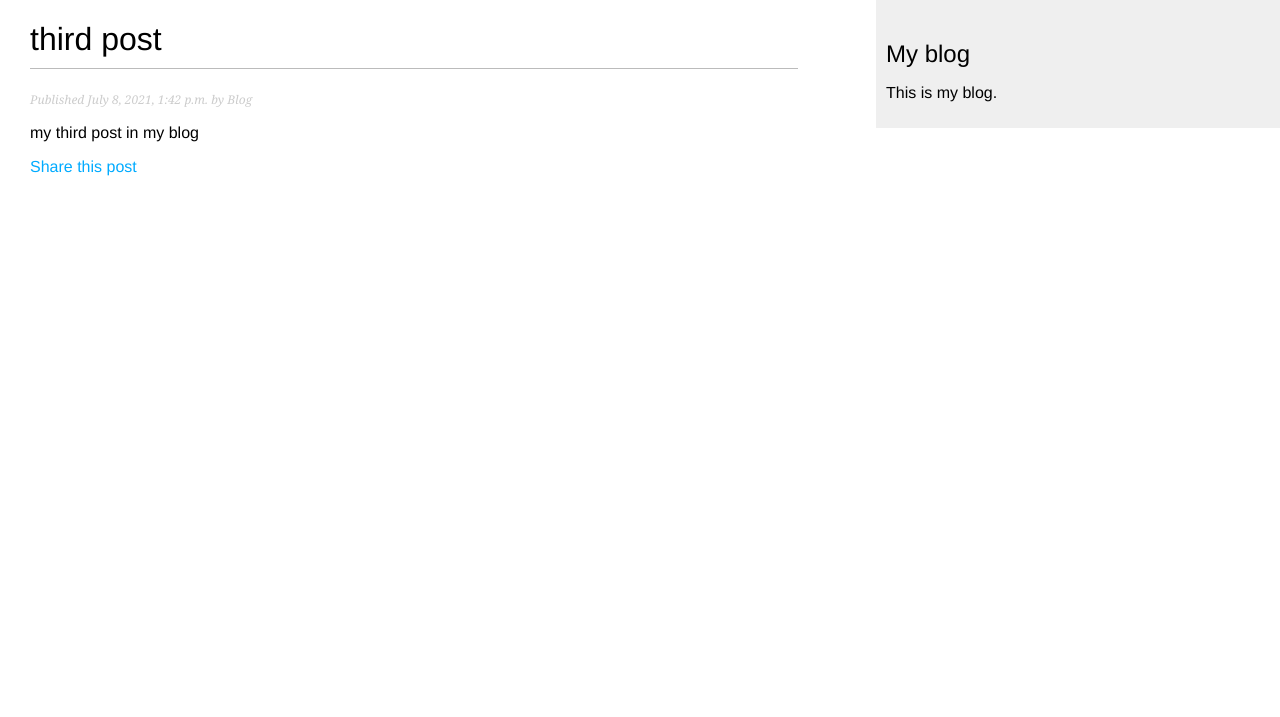
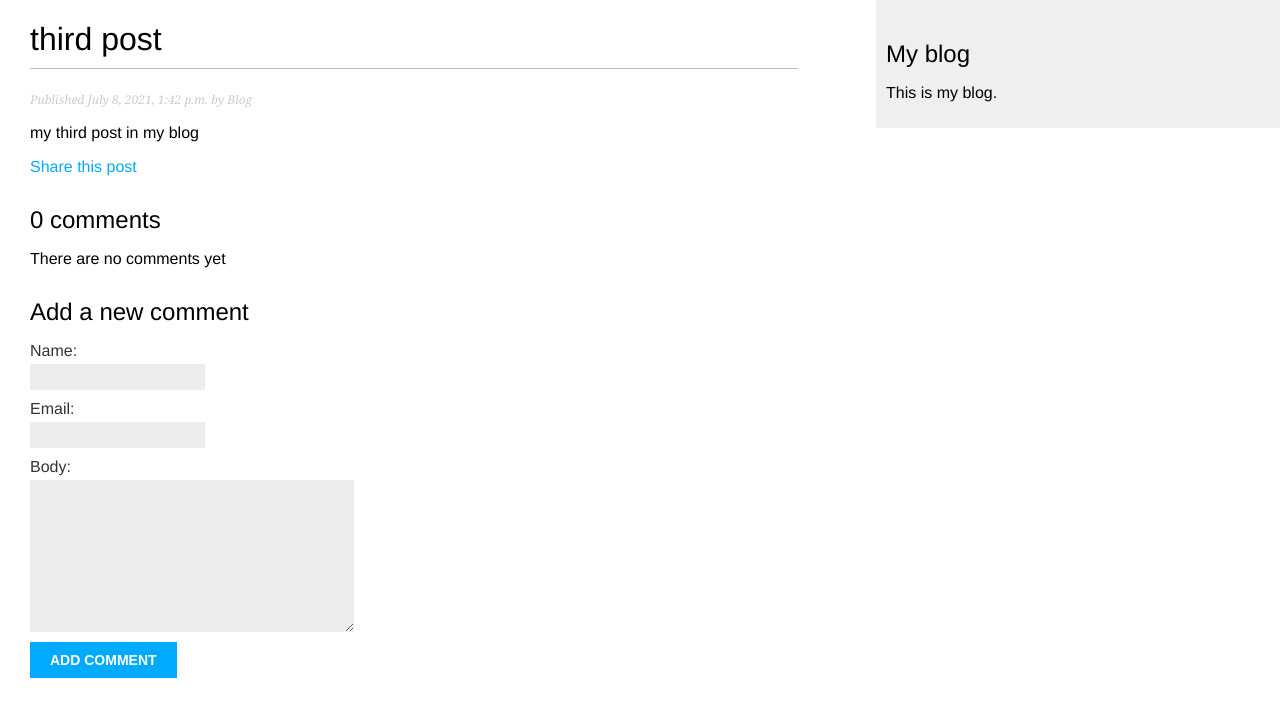
Before and after one commit to mosalman1379/BlogProject, a Django app: a page that uses blog/templates/blog/detail.html in a window 1280 px wide. Shown: the top 717 px of the page. Run offline with Django 3.2, Linux system fonts and the light colour scheme; data comes from the database, SQL or seed files in the repository; both versions use the stored data as it was after the commit.

Commit message:
adding comment feature for each post

```diff
--- a/BlogProject/settings.py
+++ b/BlogProject/settings.py
@@ -35,7 +35,7 @@ INSTALLED_APPS = [
     'django.contrib.messages',
     'django.contrib.staticfiles',
     'django.contrib.admin',
-    'blog.apps.BlogConfig'
+    'blog.apps.BlogConfig',
 ]
 
 MIDDLEWARE = [
--- a/blog/forms.py
+++ b/blog/forms.py
@@ -1,4 +1,6 @@
 from django import forms
+
+from blog.models import Comment
 
 
 class EmailPostForm(forms.Form):
@@ -6,4 +8,11 @@ class EmailPostForm(forms.Form):
     name = forms.CharField(max_length=25)
     email = forms.EmailField()
     to = forms.EmailField()
-    comment = forms.CharField(required=False,widget=forms.Textarea)
+    comment = forms.CharField(required=False, widget=forms.Textarea)
+
+
+class CommentForm(forms.ModelForm):
+    # create model form for comment model
+    class Meta:
+        model = Comment
+        fields = ('name', 'email', 'body')
--- a/blog/models.py
+++ b/blog/models.py
@@ -35,3 +35,19 @@ class Post(models.Model):
                              self.publish.month,
                              self.publish.day,
                              self.slug])
+
+
+class Comment(models.Model):
+    post = models.ForeignKey(Post, on_delete=models.CASCADE, related_name='comments')
+    name = models.CharField(max_length=25)
+    email = models.EmailField()
+    body = models.TextField()
+    created = models.DateTimeField(auto_now_add=True)
+    updated = models.DateTimeField(auto_now=True)
+    active = models.BooleanField(default=True)
+
+    class Meta:
+        ordering = ('created',)
+
+    def __str__(self):
+        return f'Comment by {self.name} on {self.post}'
--- a/blog/templates/blog/detail.html
+++ b/blog/templates/blog/detail.html
@@ -9,4 +9,30 @@
     <p>
     <a href="{% url 'blog:post_share' post.pk %}">Share this post</a>
     </p>
+    {% with comments.count as total_comments %}
+        <h2>
+            {{ total_comments }} comment{{ total_comments|pluralize }}
+        </h2>
+    {% endwith %}
+    {% for comment in comments %}
+        <div class="comment">
+            <p class="info">
+                Comment {{ forloop.counter }} by {{ comment.name }}
+                {{ comment.created }}
+            </p>
+            {{ comment.body|linebreaks }}
+        </div>
+        {% empty %}
+        <p>There are no comments yet</p>
+    {% endfor %}
+    {% if new_comment %}
+        <h2>Your comment has been added</h2>
+    {% else %}
+        <h2>Add a new comment</h2>
+        <form method="post">
+        {{ comment_form.as_p }}
+        {% csrf_token %}
+        <p><input type="submit" value="Add comment"></p>
+        </form>
+    {% endif %}
 {% endblock %}
--- a/blog/views.py
+++ b/blog/views.py
@@ -4,7 +4,7 @@ from django.core.paginator import Paginator, PageNotAnInteger, EmptyPage
 from django.shortcuts import render, get_object_or_404
 from django.views.generic import ListView
 
-from blog.forms import EmailPostForm
+from blog.forms import EmailPostForm, CommentForm
 from blog.models import Post
 
 
@@ -51,7 +51,19 @@ def post_detail(request, year, month, day, post):
                              publish__year=year,
                              publish__month=month,
                              publish__day=day)
-    return render(request, 'blog/detail.html', {'post': post})
+
+    comments = post.comments.filter(active=True)
+    new_comment = None
+    if request.method == 'POST':
+        comment_form = CommentForm(request.POST)
+        if comment_form.is_valid():
+            new_comment = comment_form.save(commit=False)
+            new_comment.post = post
+            new_comment.save()
+    else:
+        comment_form = CommentForm()
+    return render(request, 'blog/detail.html', {'post': post, 'comments': comments, 'new_comment': new_comment,
+                                                'comment_form': comment_form})
 
 
 def post_share(request, post_id):
@@ -63,7 +75,7 @@ def post_share(request, post_id):
             cd = form.cleaned_data
             post_url = request.build_absolute_uri(post.get_absolute_url())
             subject = f'{cd["name"]} recommends you read {post.title}'
-            message = f'Read {post.title} as {post_url}\n\n{cd["name"]}\'s comments: {cd["comments"]}'
+            message = f'Read {post.title} as {post_url}\n\n{cd["name"]}\'s comments: {cd["comment"]}'
             send_mail(subject, message, 'mosalman1379@gmail.com', [cd['to']])
             sent = True
     else:
```
Also changed, not shown: blog/admin.py (+8 -1 lines), blog/migrations/0004_comment.py (added), db.sqlite3.
